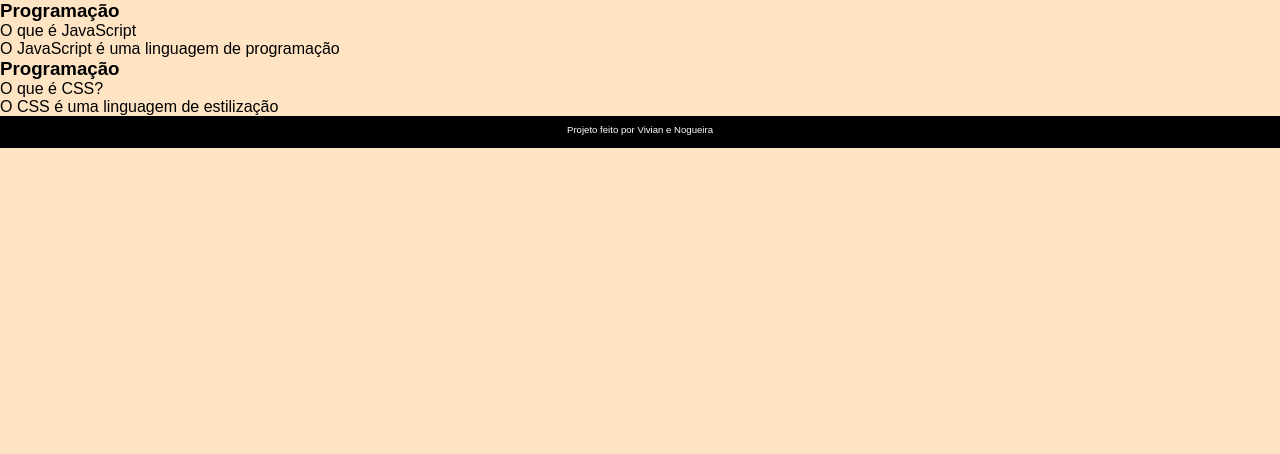
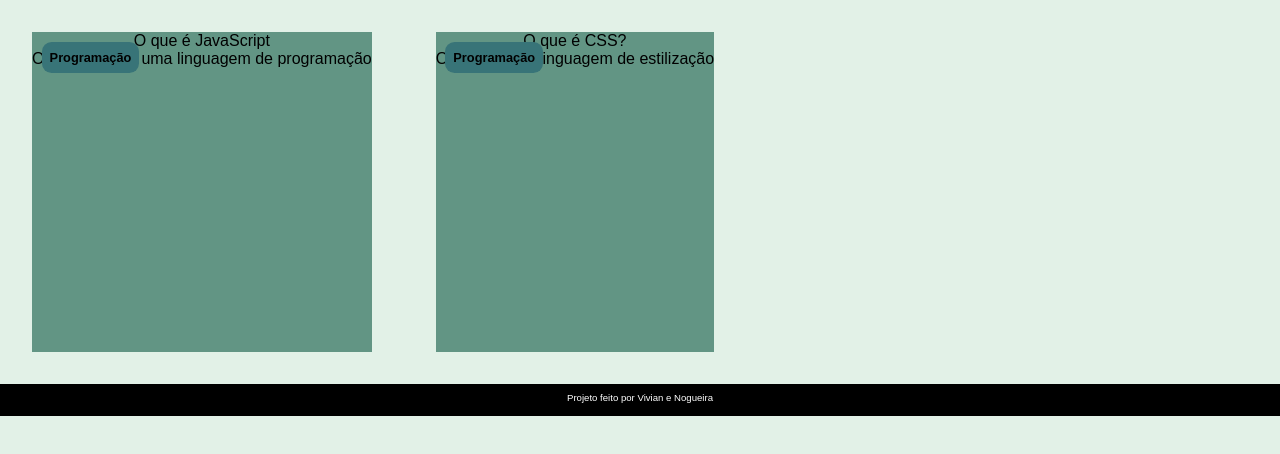
Before and after one commit to vivianraquelly/3TR--2FF, a plain HTML site: page index.html in a window 1280 px wide. Drawn offline with Linux system fonts and the light colour scheme; a web font is replaced by a local one.

Commit message:
Add files via upload

```diff
--- a/assets/style.css
+++ b/assets/style.css
@@ -7,7 +7,7 @@
 
 
 body{
-    background-color: bisque;
+    background-color: #E2F1E7;
     font-family: Bai Janjuree , sans-serif;
 }
 
@@ -24,3 +24,26 @@ footer p{
     font-size: 0.6rem;
     margin: 0.5rem;
 }
+
+#container{
+    display: flex;
+}
+.cartao{
+    margin: 2rem;
+    height: 20rem;
+    background-color: #629584;
+
+}
+.cartao-conteudo{
+    text-align: center;
+    height: 100%;
+}
+.cartao-conteudo h3{
+    background-color: #387478;
+    text-align: left;
+    padding: 0.5rem;
+    position: absolute;
+    margin: 0.6rem;
+    border-radius: 0.6rem;
+    font-size: 1vw;
+}
```
